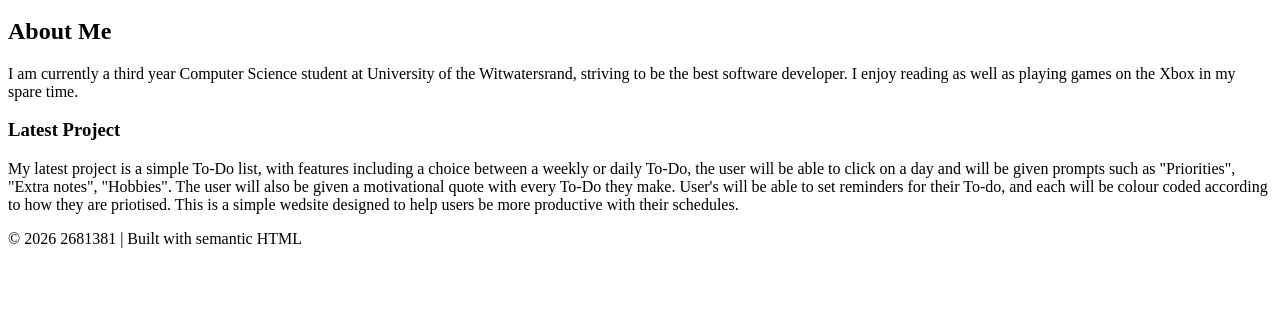
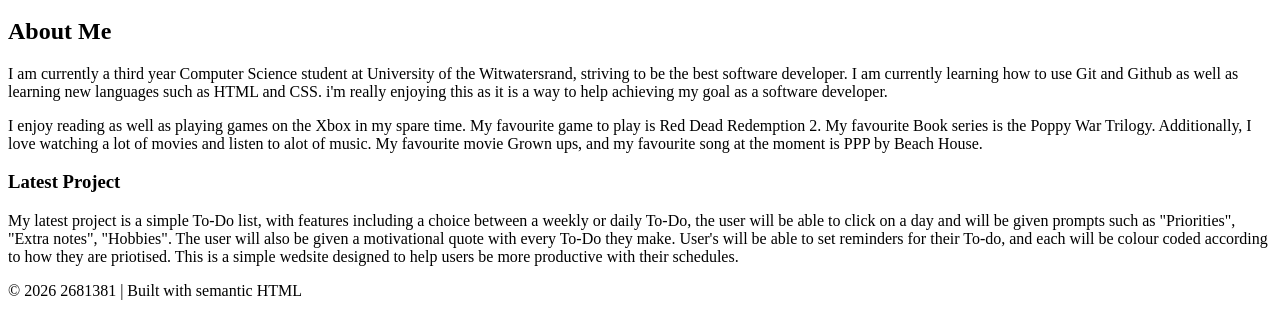
Before and after one commit to kayuraGovindsammy-del/2681381-portfolio, a plain HTML site: page index.html in a window 1280 px wide. Shown: the part 136-470 px from the top of the page. Drawn offline with Linux system fonts and the light colour scheme.

Commit message:
feat: update on About Me section

```diff
--- a/index.html
+++ b/index.html
@@ -30,7 +30,13 @@
             <h2>About Me</h2>
             <p>
                 I am currently a third year Computer Science student at University of the Witwatersrand, striving to be the best software
-                developer. I enjoy reading as well as playing games on the Xbox in my spare time.
+                developer. I am currently learning how to use Git and Github as well as learning new languages such as HTML and CSS. i'm really
+                enjoying this as it is a way to help achieving my goal as a software developer.
+            </p>
+            <p>
+                 I enjoy reading as well as playing games on the Xbox in my spare time. My favourite game to play is Red Dead Redemption 2.
+                 My favourite Book series is the Poppy War Trilogy. Additionally, I love watching a lot of movies and listen to alot of music.
+                 My favourite movie Grown ups, and my favourite song at the moment is PPP by Beach House.
             </p>
         </section>
 
@@ -45,6 +51,7 @@
                 each will be colour coded according to how they are priotised. This is a simple wedsite designed to help users be more productive
                 with their schedules.
             </p>
+
         </article>
      </main>
 
```
